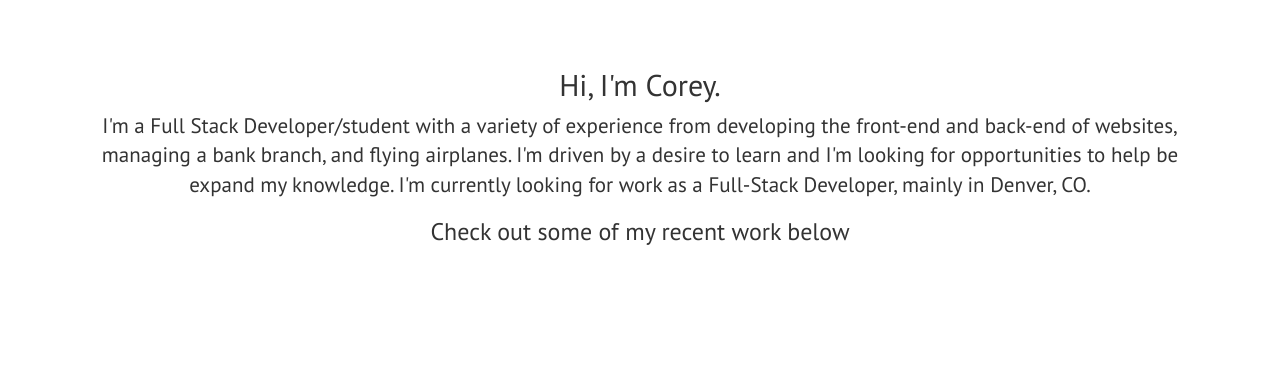
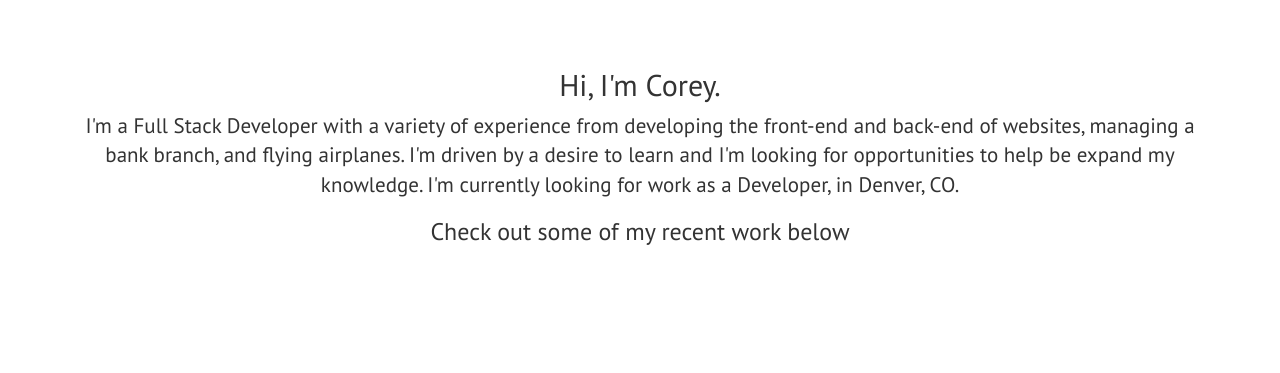
Before and after one commit to cspan00/portfolio_site, a plain HTML site: page public/index.html in a window 1280 px wide. Shown: the part 802-1175 px from the top of the page. Drawn offline with Linux system fonts and the light colour scheme.

Commit message:
edit text on homepage

```diff
--- a/public/index.html
+++ b/public/index.html
@@ -64,7 +64,7 @@ site, while important, is not where I want to be busting my butt. I'm working on
                 <div class="col-lg-12 text-center">
                     <h2>Hi, I'm Corey.</h2>
                     <p class="lead">
-I'm a Full Stack Developer/student with a variety of experience from developing the front-end and back-end of websites, managing a bank branch,  and flying airplanes. I'm driven by a desire to learn and I'm looking for opportunities to help be expand my knowledge. I'm currently looking for work as a Full-Stack Developer, mainly in Denver, CO.</p>
+I'm a Full Stack Developer with a variety of experience from developing the front-end and back-end of websites, managing a bank branch,  and flying airplanes. I'm driven by a desire to learn and I'm looking for opportunities to help be expand my knowledge. I'm currently looking for work as a Developer, in Denver, CO.</p>
                     <h3> Check out some of my recent work below</h3>
                 </div>
             </div>
```
